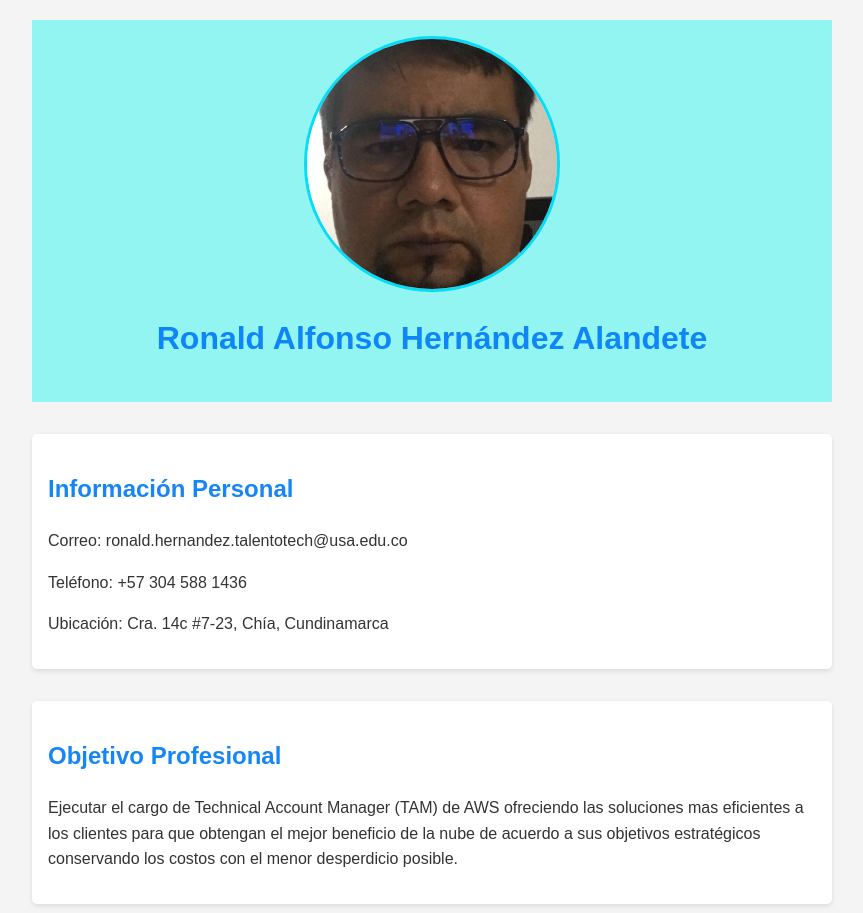
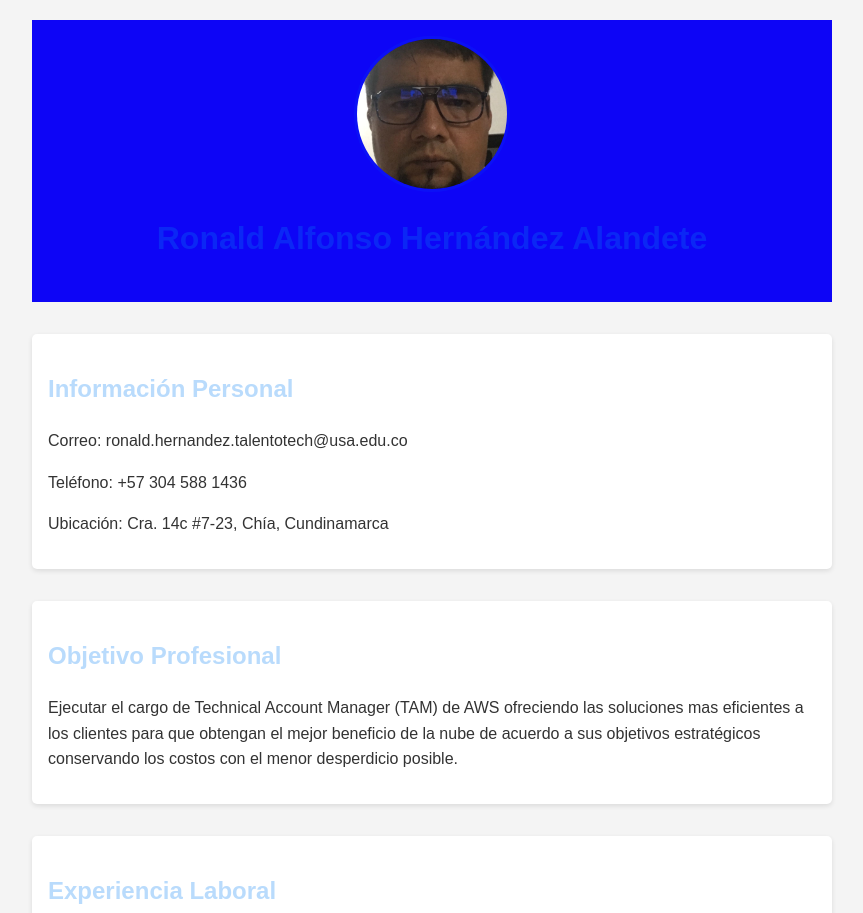
Before and after one commit to RonGitHubCloud/G13Reto01RonaldHernandez, a plain HTML site: page index.html in a window 1280 px wide. Shown: the top 913 px of the page, without its empty margins (208-1071 px from the left). Drawn offline with Linux system fonts and the light colour scheme.

Commit message:
Cambio Diseño 3

```diff
--- a/styles.css
+++ b/styles.css
@@ -8,23 +8,23 @@ body {
     background-color: #f4f4f4;
 }
 header {
-    background-color: #04f6ea67;
+    background-color: #0c04f6fd;
     color: #ecf0f1;
     text-align: center;
     padding: 1rem;
     margin-bottom: 2rem;
 }
 h1, h2 {
-    color: #067ef6ef;
+    color: #067ef648;
 }
 .photo {
-    width: 250px;
-    height: 250px;
+    width: 150px;
+    height: 150px;
     border-radius: 50%;
     object-fit: cover;
     margin: 0 auto 1rem;
     display: block;
-    border: 3px solid #05dcf8;
+    border: 3px solid #055af823;
 }
 section {
     background-color: #fff;
```
